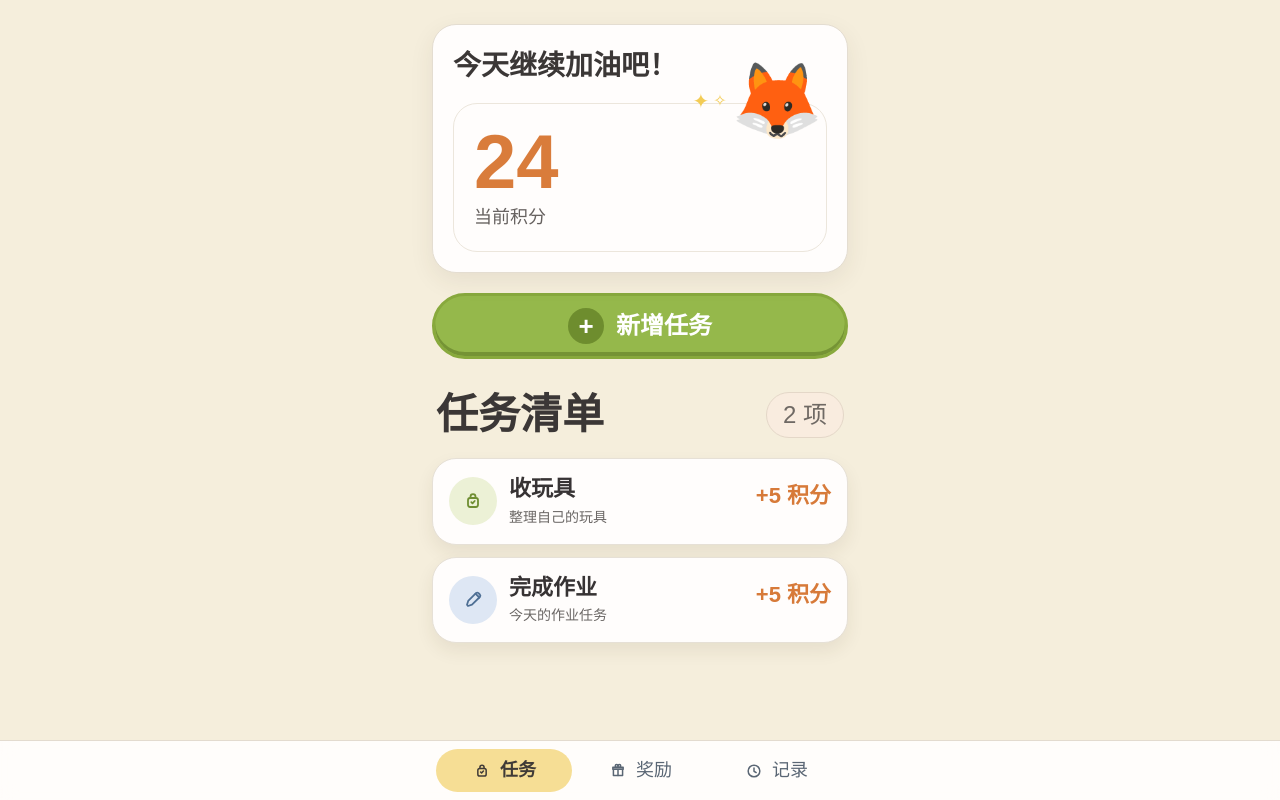
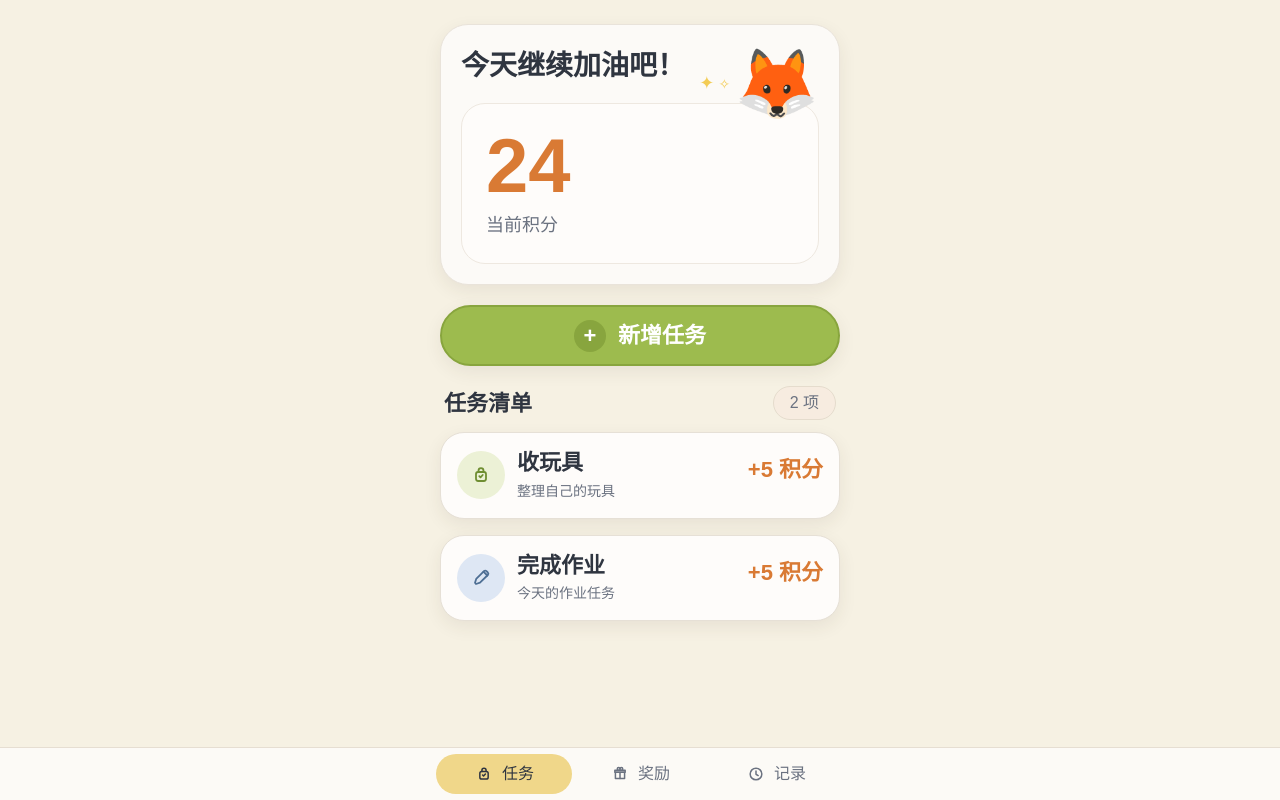
Before and after one commit to mimir518/KidXP, a React (Vite) app: page / in a window 1280 px wide. Built offline with nearby package versions, Linux system fonts and the light colour scheme.

Commit message:
style: refine task page spacing and lightweight visual system

```diff
--- a/src/App.jsx
+++ b/src/App.jsx
@@ -20,7 +20,7 @@ const initialTasks = [
     points: 5,
     note: '整理自己的玩具',
     icon: 'bag',
-    color: '#FFFDFC',
+    color: '#FEFCFA',
     status: 'todo',
   },
   {
@@ -29,7 +29,7 @@ const initialTasks = [
     points: 5,
     note: '今天的作业任务',
     icon: 'pencil',
-    color: '#FFFDFC',
+    color: '#FEFCFA',
     status: 'todo',
   },
 ]
@@ -39,7 +39,7 @@ const emptyForm = {
   points: 5,
   note: '',
   icon: 'star',
-  color: '#FFFDFC',
+  color: '#FEFCFA',
 }
 
 export default function App() {
@@ -71,7 +71,7 @@ export default function App() {
       points: task.points,
       note: task.note || '',
       icon: task.icon || 'star',
-      color: task.color || '#FFFDFC',
+      color: task.color || '#FEFCFA',
     })
     setShowTaskModal(true)
   }
@@ -126,58 +126,60 @@ export default function App() {
   }
 
   return (
-    <main className="mx-auto min-h-screen w-full max-w-md bg-[#F5EEDC] px-4 pb-24 pt-6">
-      <section className="relative rounded-[24px] border border-[#E4DDD1] bg-[#FFFDFC] p-5 shadow-[0_8px_24px_rgba(70,57,34,0.08)]">
-        <h1 className="text-[28px] font-bold text-[#3B3736]">今天继续加油吧！</h1>
-        <div className="mt-4 rounded-[24px] border border-[#ECE6DC] bg-[#FFFDFC] p-5">
-          <p className="text-[76px] font-black leading-[1] text-[#D97C3B]">{totalPoints}</p>
-          <p className="mt-1 text-[18px] text-[#66615F]">当前积分</p>
+    <main className="mx-auto min-h-screen w-full max-w-md bg-[#F6F1E3] px-6 pb-24 pt-6">
+      <section className="relative rounded-[28px] border border-[#E9E3DA] bg-[#FCFAF7] p-5 shadow-[0_6px_18px_rgba(70,57,34,0.08)]">
+        <h1 className="text-[28px] font-bold text-[#2F3540]">今天继续加油吧！</h1>
+        <div className="mt-4 rounded-[24px] border border-[#EEE8E0] bg-[#FEFCFA] p-6">
+          <p className="text-[76px] font-black leading-[1] text-[#D97A34]">{totalPoints}</p>
+          <p className="mt-2 text-[18px] text-[#6B7280]">当前积分</p>
         </div>
 
-        <div className="pointer-events-none absolute right-6 top-5 flex items-center gap-1">
-          <span className="text-xl text-[#F3CC55]">✦</span>
-          <span className="text-base text-[#F3CC55]">✧</span>
-          <span className="text-[74px]">🦊</span>
+        <div className="pointer-events-none absolute right-5 top-6 flex items-start gap-1">
+          <div className="pt-5 text-[#F3CC55]">
+            <span className="mr-1 text-lg">✦</span>
+            <span className="text-sm">✧</span>
+          </div>
+          <span className="text-[68px] leading-none">🦊</span>
         </div>
       </section>
 
       <button
         type="button"
         onClick={openCreateModal}
-        className="mt-5 flex w-full items-center justify-center rounded-full border-[3px] border-[#88A93D] bg-[#95B84B] py-3 text-[24px] font-bold text-white shadow-[inset_0_-4px_0_rgba(86,113,33,0.5)]"
+        className="mt-5 flex w-full items-center justify-center rounded-full border-[2px] border-[#88A53E] bg-[#9DBB4E] py-3 text-[22px] font-semibold text-white shadow-[0_6px_18px_rgba(70,57,34,0.08)]"
       >
-        <span className="mr-3 flex h-9 w-9 items-center justify-center rounded-full bg-[#6E8D2E] text-[26px] leading-none">+</span>
+        <span className="mr-3 flex h-8 w-8 items-center justify-center rounded-full bg-[#88A53E] text-[22px] leading-none">+</span>
         新增任务
       </button>
 
-      <section className="mt-6">
+      <section className="mt-5">
         <div className="mb-3 flex items-center justify-between px-1">
-          <h2 className="text-[42px] font-bold text-[#3B3736]">任务清单</h2>
-          <span className="rounded-full border border-[#E4D7C8] bg-[#F9ECDF] px-4 py-1 text-[24px] text-[#6F6964]">
+          <h2 className="text-[22px] font-semibold text-[#2F3540]">任务清单</h2>
+          <span className="rounded-full border border-[#E5DCCD] bg-[#F7ECE0] px-4 py-1 text-[16px] text-[#6B7280]">
             {uncompletedTasks.length} 项
           </span>
         </div>
 
-        <div className="space-y-3">
+        <div className="space-y-4">
           {uncompletedTasks.length ? (
             uncompletedTasks.map((task) => <TaskCard key={task.id} task={task} onComplete={completeTask} onLongPress={setActionTask} />)
           ) : (
-            <div className="rounded-[24px] border border-dashed border-[#DCD2C3] bg-[#FFFDFC] p-6 text-center text-[#7C7671]">
+            <div className="rounded-[24px] border border-dashed border-[#DED5C8] bg-[#FEFCFA] p-6 text-center text-[#6B7280]">
               太棒了，当前没有未完成任务 🎉
             </div>
           )}
         </div>
       </section>
 
-      <nav className="fixed bottom-0 left-0 right-0 border-t border-[#E3DBCF] bg-[#FFFDFC]/95 backdrop-blur">
-        <div className="mx-auto grid max-w-md grid-cols-3 px-5 py-2 text-[18px]">
-          <button className="flex items-center justify-center gap-2 rounded-full bg-[#F6DE95] py-2 font-semibold text-[#403B37]">
+      <nav className="fixed bottom-0 left-0 right-0 border-t border-[#E6DED2] bg-[#FCFAF7]/95 backdrop-blur">
+        <div className="mx-auto grid max-w-md grid-cols-3 px-5 py-1.5 text-[16px]">
+          <button className="flex items-center justify-center gap-2 rounded-full bg-[#F0D78A] py-2 font-medium text-[#2F3540]">
             <TaskIcon name="bag" className="h-5 w-5" />任务
           </button>
-          <button className="flex items-center justify-center gap-2 py-2 text-[#5A6674]">
+          <button className="flex items-center justify-center gap-2 py-2 text-[#6B7280]">
             <TaskIcon name="gift" className="h-5 w-5" />奖励
           </button>
-          <button className="flex items-center justify-center gap-2 py-2 text-[#5A6674]">
+          <button className="flex items-center justify-center gap-2 py-2 text-[#6B7280]">
             <TaskIcon name="clock" className="h-5 w-5" />记录
           </button>
         </div>
@@ -185,39 +187,39 @@ export default function App() {
 
       {showTaskModal ? (
         <div className="fixed inset-0 z-20 flex items-end bg-black/30 p-4">
-          <div className="w-full rounded-[24px] bg-[#FFFDFC] p-5 shadow-xl">
+          <div className="w-full rounded-[24px] bg-[#FEFCFA] p-5 shadow-[0_6px_18px_rgba(70,57,34,0.08)]">
             <div className="mb-4 flex items-center justify-between">
-              <h3 className="text-lg font-bold text-[#3B3736]">{editingTaskId ? '编辑任务' : '新增任务'}</h3>
-              <button type="button" className="text-sm text-[#77706C]" onClick={closeTaskModal}>
+              <h3 className="text-lg font-bold text-[#2F3540]">{editingTaskId ? '编辑任务' : '新增任务'}</h3>
+              <button type="button" className="text-sm text-[#6B7280]" onClick={closeTaskModal}>
                 关闭
               </button>
             </div>
 
             <form className="space-y-4" onSubmit={submitTask}>
               <label className="block">
-                <span className="mb-1 block text-sm text-[#58514D]">任务名称 *</span>
+                <span className="mb-1 block text-sm text-[#6B7280]">任务名称 *</span>
                 <input
                   value={form.title}
                   onChange={(e) => setForm((prev) => ({ ...prev, title: e.target.value }))}
-                  className="w-full rounded-xl border border-[#E6DED1] bg-white px-3 py-2 text-sm outline-none focus:border-[#9EBA55]"
+                  className="w-full rounded-xl border border-[#E6DED1] bg-white px-3 py-2 text-sm outline-none focus:border-[#9DBB4E]"
                   required
                 />
               </label>
 
               <label className="block">
-                <span className="mb-1 block text-sm text-[#58514D]">任务积分 *</span>
+                <span className="mb-1 block text-sm text-[#6B7280]">任务积分 *</span>
                 <input
                   type="number"
                   min="1"
                   value={form.points}
                   onChange={(e) => setForm((prev) => ({ ...prev, points: e.target.value }))}
-                  className="w-full rounded-xl border border-[#E6DED1] bg-white px-3 py-2 text-sm outline-none focus:border-[#9EBA55]"
+                  className="w-full rounded-xl border border-[#E6DED1] bg-white px-3 py-2 text-sm outline-none focus:border-[#9DBB4E]"
                   required
                 />
               </label>
 
               <div>
-                <span className="mb-1 block text-sm text-[#58514D]">图标</span>
+                <span className="mb-1 block text-sm text-[#6B7280]">图标</span>
                 <div className="grid grid-cols-8 gap-2">
                   {iconOptions.map((icon) => (
                     <button
@@ -225,7 +227,7 @@ export default function App() {
                       type="button"
                       onClick={() => setForm((prev) => ({ ...prev, icon }))}
                       className={`flex h-10 w-10 items-center justify-center rounded-lg border ${
-                        form.icon === icon ? 'border-[#9EBA55] bg-[#F3F8E7] text-[#6E8D2E]' : 'border-[#E6DED1] text-[#6C6662]'
+                        form.icon === icon ? 'border-[#9DBB4E] bg-[#F3F8E7] text-[#88A53E]' : 'border-[#E6DED1] text-[#6B7280]'
                       }`}
                     >
                       <TaskIcon name={icon} className="h-5 w-5" />
@@ -235,14 +237,14 @@ export default function App() {
               </div>
 
               <div>
-                <span className="mb-1 block text-sm text-[#58514D]">颜色</span>
+                <span className="mb-1 block text-sm text-[#6B7280]">颜色</span>
                 <div className="grid grid-cols-8 gap-2">
                   {taskColors.map((color) => (
                     <button
                       key={color}
                       type="button"
                       onClick={() => setForm((prev) => ({ ...prev, color }))}
-                      className={`h-8 w-8 rounded-full border-2 ${form.color === color ? 'border-[#6E6963]' : 'border-white'}`}
+                      className={`h-8 w-8 rounded-full border-2 ${form.color === color ? 'border-[#6B7280]' : 'border-white'}`}
                       style={{ backgroundColor: color }}
                     />
                   ))}
@@ -250,16 +252,16 @@ export default function App() {
               </div>
 
               <label className="block">
-                <span className="mb-1 block text-sm text-[#58514D]">备注（可选）</span>
+                <span className="mb-1 block text-sm text-[#6B7280]">备注（可选）</span>
                 <textarea
                   rows="3"
                   value={form.note}
                   onChange={(e) => setForm((prev) => ({ ...prev, note: e.target.value }))}
-                  className="w-full rounded-xl border border-[#E6DED1] bg-white px-3 py-2 text-sm outline-none focus:border-[#9EBA55]"
+                  className="w-full rounded-xl border border-[#E6DED1] bg-white px-3 py-2 text-sm outline-none focus:border-[#9DBB4E]"
                 />
               </label>
 
-              <button type="submit" className="w-full rounded-xl bg-[#95B84B] py-3 text-base font-semibold text-white">
+              <button type="submit" className="w-full rounded-xl bg-[#9DBB4E] py-3 text-base font-semibold text-white">
                 {editingTaskId ? '保存修改' : '创建任务'}
               </button>
             </form>
@@ -269,7 +271,7 @@ export default function App() {
 
       {actionTask ? (
         <div className="fixed inset-0 z-30 flex items-end bg-black/30 p-4" onClick={() => setActionTask(null)}>
-          <div className="w-full rounded-[24px] bg-[#FFFDFC] p-4 shadow-xl" onClick={(e) => e.stopPropagation()}>
+          <div className="w-full rounded-[24px] bg-[#FEFCFA] p-4 shadow-[0_6px_18px_rgba(70,57,34,0.08)]" onClick={(e) => e.stopPropagation()}>
             <div className="space-y-2">
               <button
                 type="button"
@@ -290,7 +292,7 @@ export default function App() {
               </button>
               <button
                 type="button"
-                className="w-full rounded-xl border border-[#E4DDD1] py-3 text-base text-[#6F6964]"
+                className="w-full rounded-xl border border-[#E4DDD1] py-3 text-base text-[#6B7280]"
                 onClick={() => setActionTask(null)}
               >
                 取消
--- a/src/components/TaskCard.jsx
+++ b/src/components/TaskCard.jsx
@@ -43,7 +43,7 @@ export default function TaskCard({ task, onComplete, onLongPress }) {
       onMouseLeave={endPress}
       onTouchStart={startPress}
       onTouchEnd={endPress}
-      className="w-full rounded-[24px] border border-[#E6E0D6] bg-[#FFFDFC] p-4 text-left shadow-[0_8px_18px_rgba(59,45,25,0.08)] transition active:scale-[0.995]"
+      className="w-full rounded-[24px] border border-[#E6E0D6] bg-[#FEFCFA] p-4 text-left shadow-[0_6px_18px_rgba(70,57,34,0.08)] transition active:scale-[0.995]"
     >
       <div className="flex items-start justify-between gap-3">
         <div className="flex items-start gap-3">
@@ -54,11 +54,11 @@ export default function TaskCard({ task, onComplete, onLongPress }) {
             <TaskIcon name={task.icon} className="h-6 w-6" />
           </span>
           <div className="min-w-0">
-            <p className="text-[22px] font-bold leading-tight text-[#373334]">{task.title}</p>
-            {task.note ? <p className="mt-1 text-[14px] text-[#6B6765]">{task.note}</p> : null}
+            <p className="text-[22px] font-bold leading-tight text-[#2F3540]">{task.title}</p>
+            {task.note ? <p className="mt-1 text-[14px] text-[#6B7280]">{task.note}</p> : null}
           </div>
         </div>
-        <p className="pt-1 text-[22px] font-bold text-[#D77A39]">+{task.points} 积分</p>
+        <p className="pt-1 text-[22px] font-bold text-[#D97A34]">+{task.points} 积分</p>
       </div>
     </button>
   )
--- a/src/index.css
+++ b/src/index.css
@@ -14,5 +14,5 @@
 body {
   margin: 0;
   min-height: 100vh;
-  background: #F5EEDC;
+  background: #F6F1E3;
 }
```
